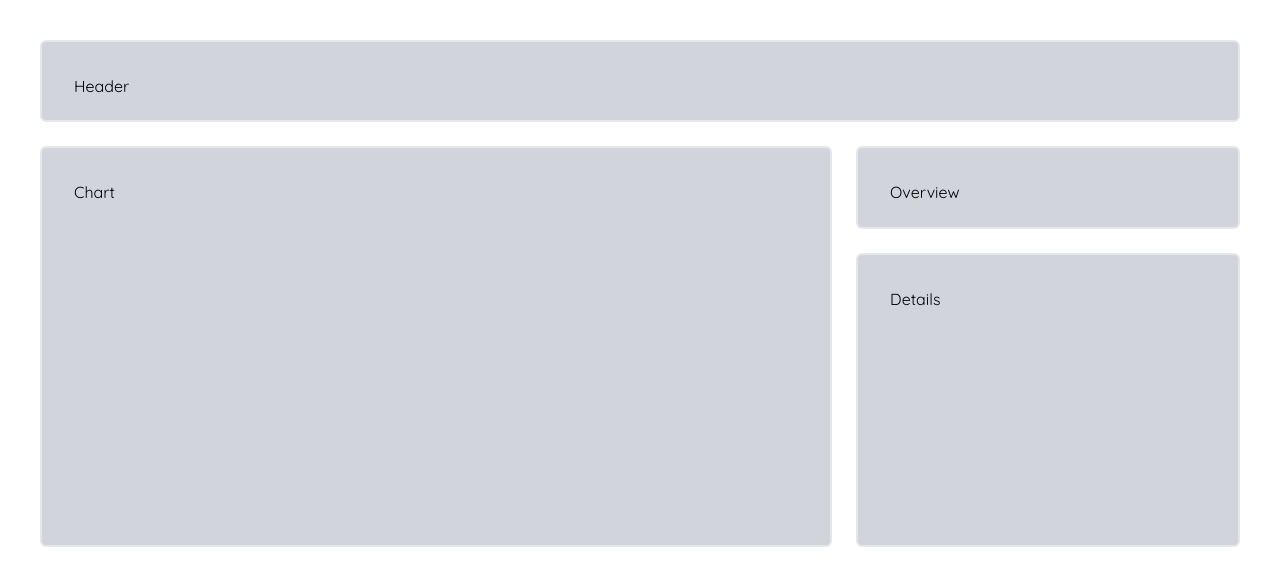
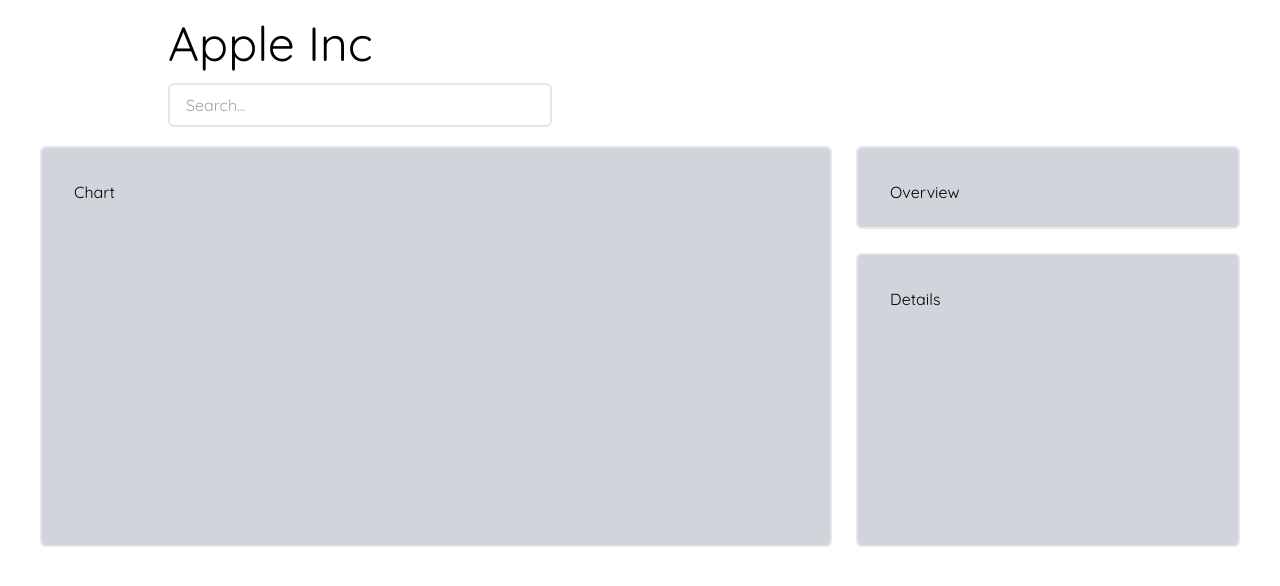
Before and after one commit to pnotisdev/stock-platform, a React (Create React App) app: page / in a window 1280 px wide. Shown: the top 586 px of the page. Built offline with nearby package versions, Linux system fonts and the light colour scheme.

Commit message:
search, unfinished

```diff
--- /dev/null
+++ b/src/components/Header.js
@@ -0,0 +1,14 @@
+import React from 'react'
+import Search from './Search'
+
+const Header = ({ name }) => {
+  return (
+    <>
+    <div className="xl:px-32">
+    <h1 className="text-5xl">{name}</h1><Search />
+    </div>
+    </>
+  )
+}
+
+export default Header
--- a/src/components/Platform.js
+++ b/src/components/Platform.js
@@ -1,10 +1,12 @@
 import React from 'react'
 import Card from './Card';
+import { mockCompanyProfile } from '../constants/mock'
+import Header from './Header'
 
 const Platform = () => {
   return (
     <div className="h-screen grid grid-cols-1 md:grid-cols-2 xl:grid-cols-3 grid-rows-8 md:grid-rows-7 xl:grid-rows-5 auto-rows-fr gap-6 p-10 font-quicksand">
-        <div className="col-span-1 md:col-span-2 xl:col-span-3 row-span-1"><Card>Header</Card></div>
+        <div className="col-span-1 md:col-span-2 xl:col-span-3 row-span-1 flex justify-start items-center"><Header name={mockCompanyProfile.name} /></div>
         <div className="md:col-span-2 row-span-4"><Card>Chart</Card></div>
         <div><Card>Overview</Card></div>
         <div className="row-span-2 xl:row-span-3"><Card>Details</Card></div>
--- /dev/null
+++ b/src/components/Search.js
@@ -0,0 +1,36 @@
+import React, { useState } from 'react'
+import { mockSearchResults } from '../constants/mock';
+import {XMarkIcon, MagnifyingGlassIcon} from "@heroicons/react/24/solid";
+
+const Search = () => {
+    const [input, setInput] = useState("");
+    const [bestMatch, setBestMatch] = useState(mockSearchResults.result);
+
+    const clear = () => {
+        setInput("");
+        setBestMatch([]);
+    }
+
+    const updateBestMatch = () => {
+        setBestMatch(mockSearchResults.result);
+    };
+
+
+    return <div className="flex items-center my-4 border-2 rounded-md relative z-50 w-96 bg-white border-neutral-200">
+        <input type="text" value={input} className="w-full px-4 py-2 focus:outline-none rounded-md" placeholder="Search..." onChange={(event) => {setInput(event.target.value)}}
+        onKeyPress={(event) => {
+            if(event.key === "Enter"){
+                updateBestMatch();
+            }
+        }}
+        />
+
+        {input && (
+        <button onlick={clear}>
+            <XMarkIcon className="h-4 w-4 fill-gray-500" />
+        </button>
+        )}
+    </div>
+}
+
+export default Search
```
